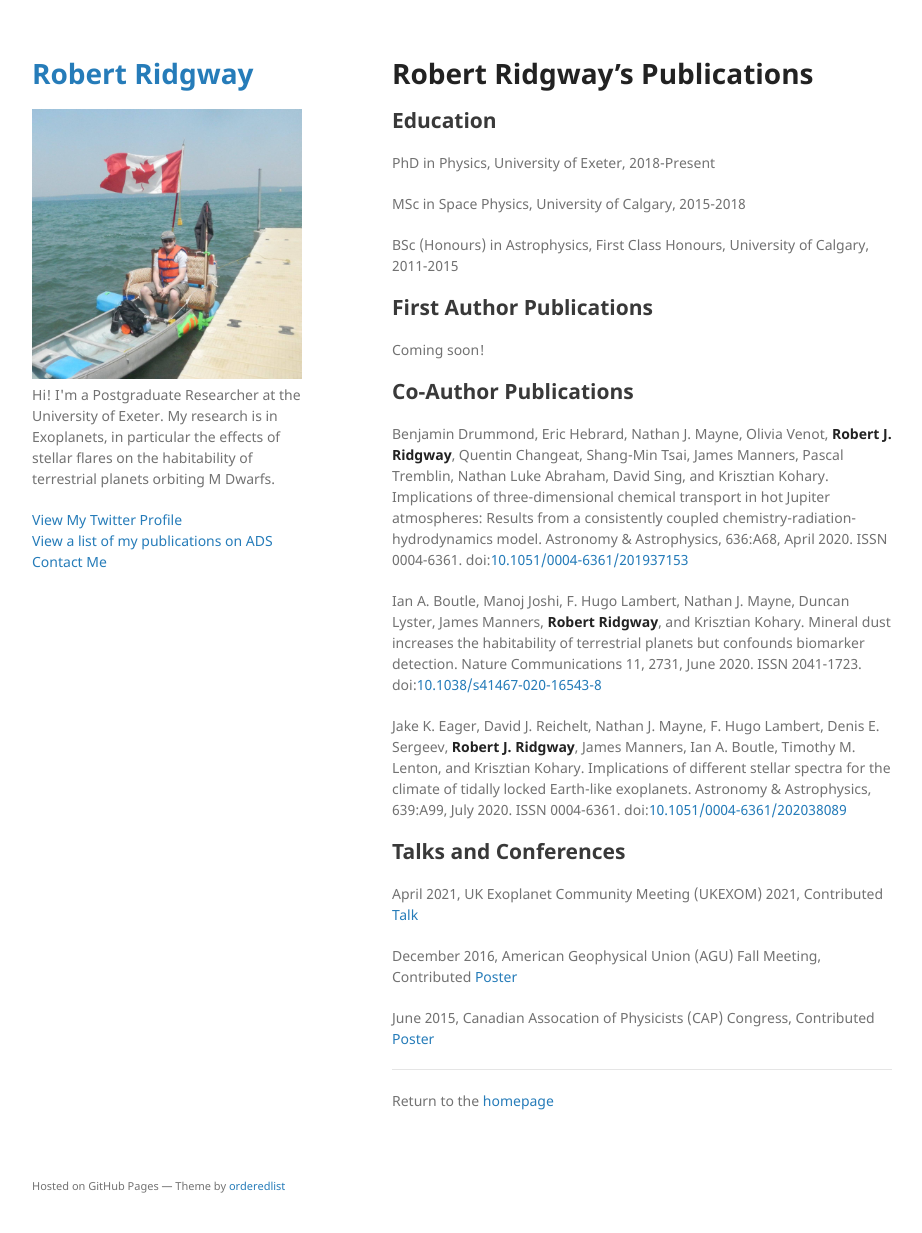
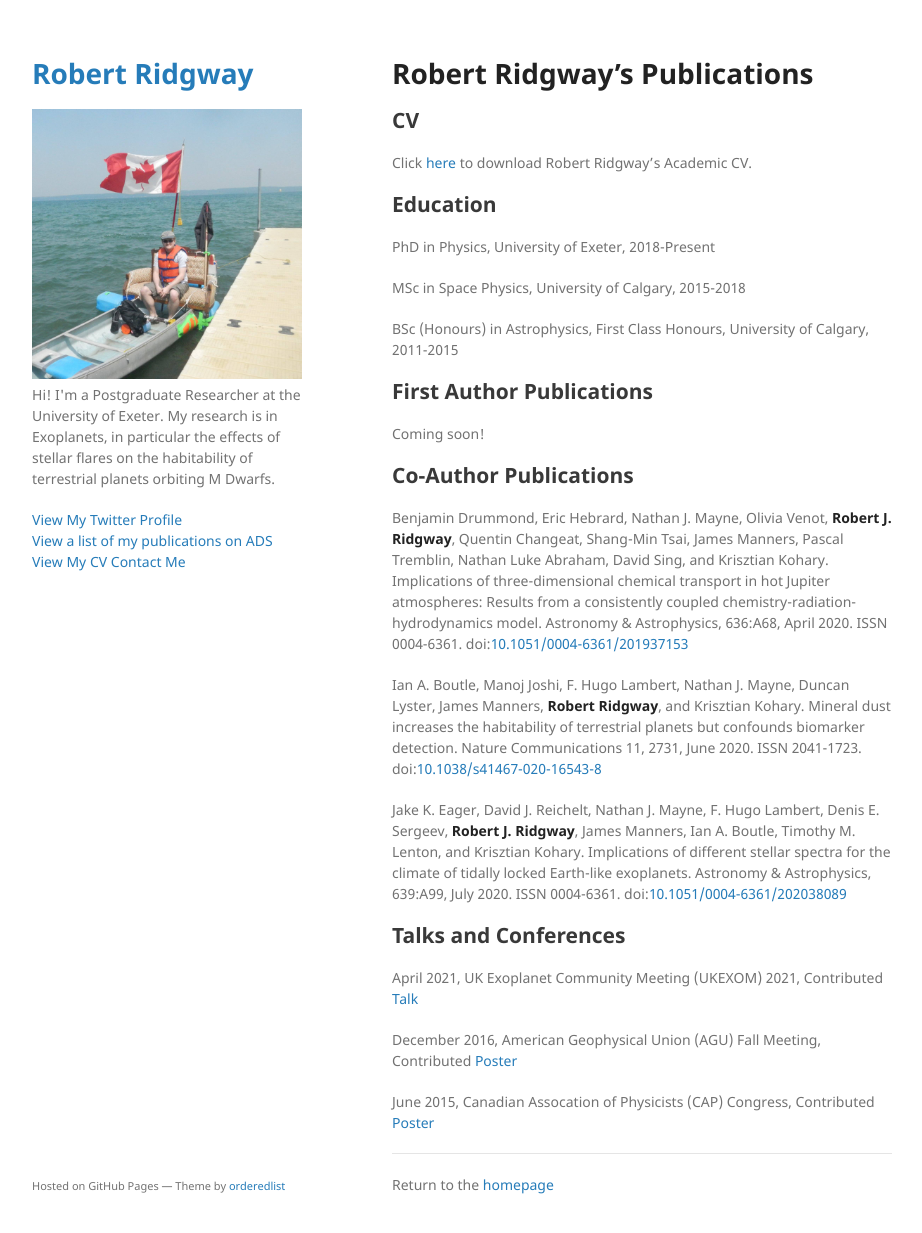
Before and after one commit to RobertRidgway/RobertRidgway.github.io, a Jekyll site: the page built from Publications.md, in a window 1280 px wide and 1265 px high. Shown: the top 1233 px of the window, without its empty margins (178-1100 px from the left). Built offline with Jekyll 4.4.1, drawn with Linux system fonts in a browser that asks for light colours; our own code applies the rules of GitHub Pages for plain Markdown files.

Commit message:
CV 2
Added more CV

```diff
--- a/Publications.md
+++ b/Publications.md
@@ -1,6 +1,8 @@
 # Robert Ridgway's Publications
 
+## CV
 
+Click [here](https://RobertRidgway.github.io/CV/robert_ridgway_cv.pdf) to download Robert Ridgway's Academic CV.
 
 ## Education
 
--- a/_layouts/default.html
+++ b/_layouts/default.html
@@ -31,6 +31,7 @@
         <!--<a href="{{ site.github.owner_url }}">View My GitHub Profile</a><br>-->
         <a href="https://twitter.com/robbieridgway">View My Twitter Profile </a><br>
         <a href="https://ui.adsabs.harvard.edu/user/libraries/7lIUPeqWSDadHRO_pVmRsQ">View a list of my publications on ADS </a><br>
+        <a href=https://RobertRidgway.github.io/CV/robert_ridgway_cv.pdfl>View My CV </a>
         <a href="mailto:rr364@exeter.ac.uk">Contact Me </a><br>
         </p>
         {% endif %}
```
